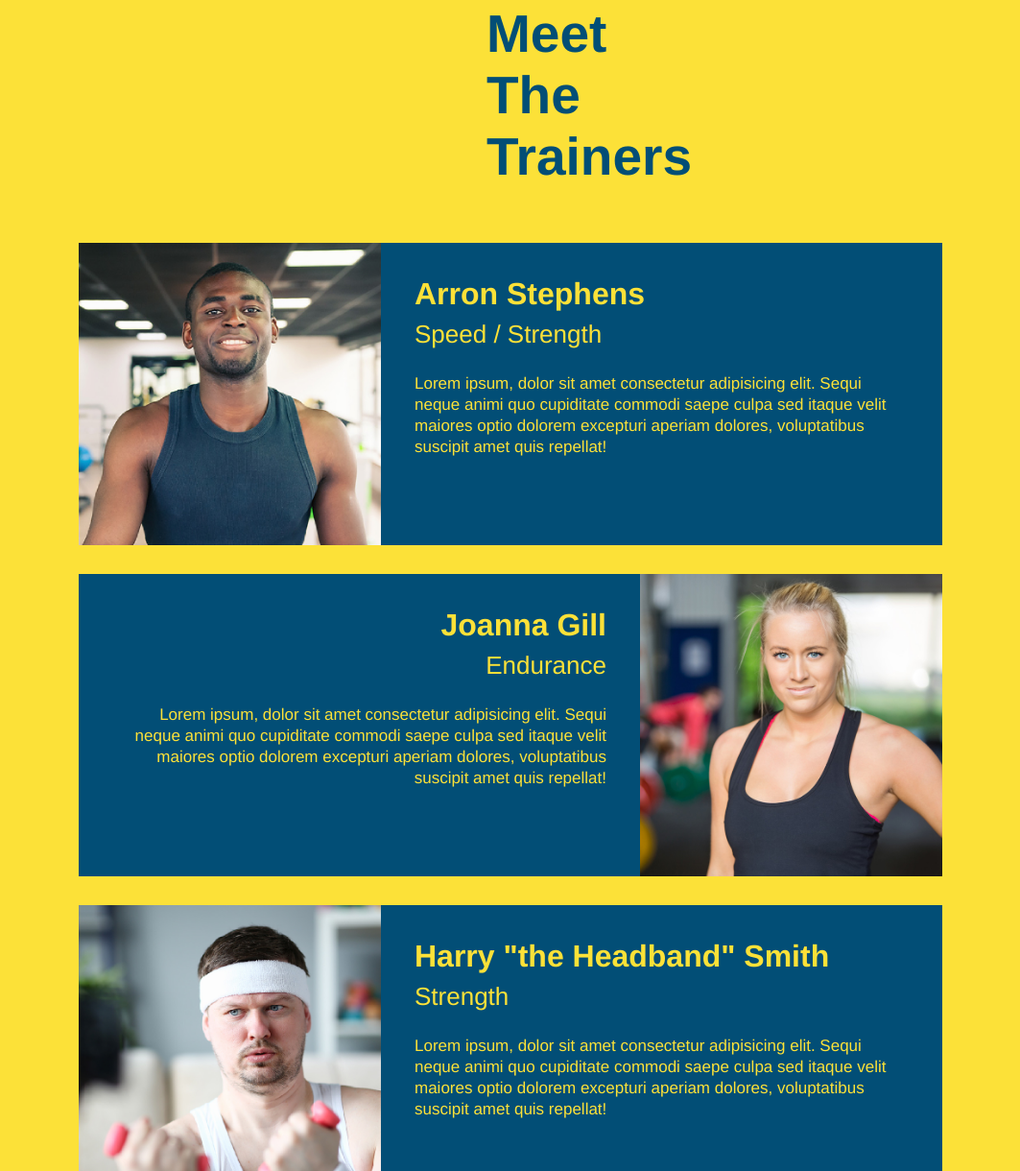
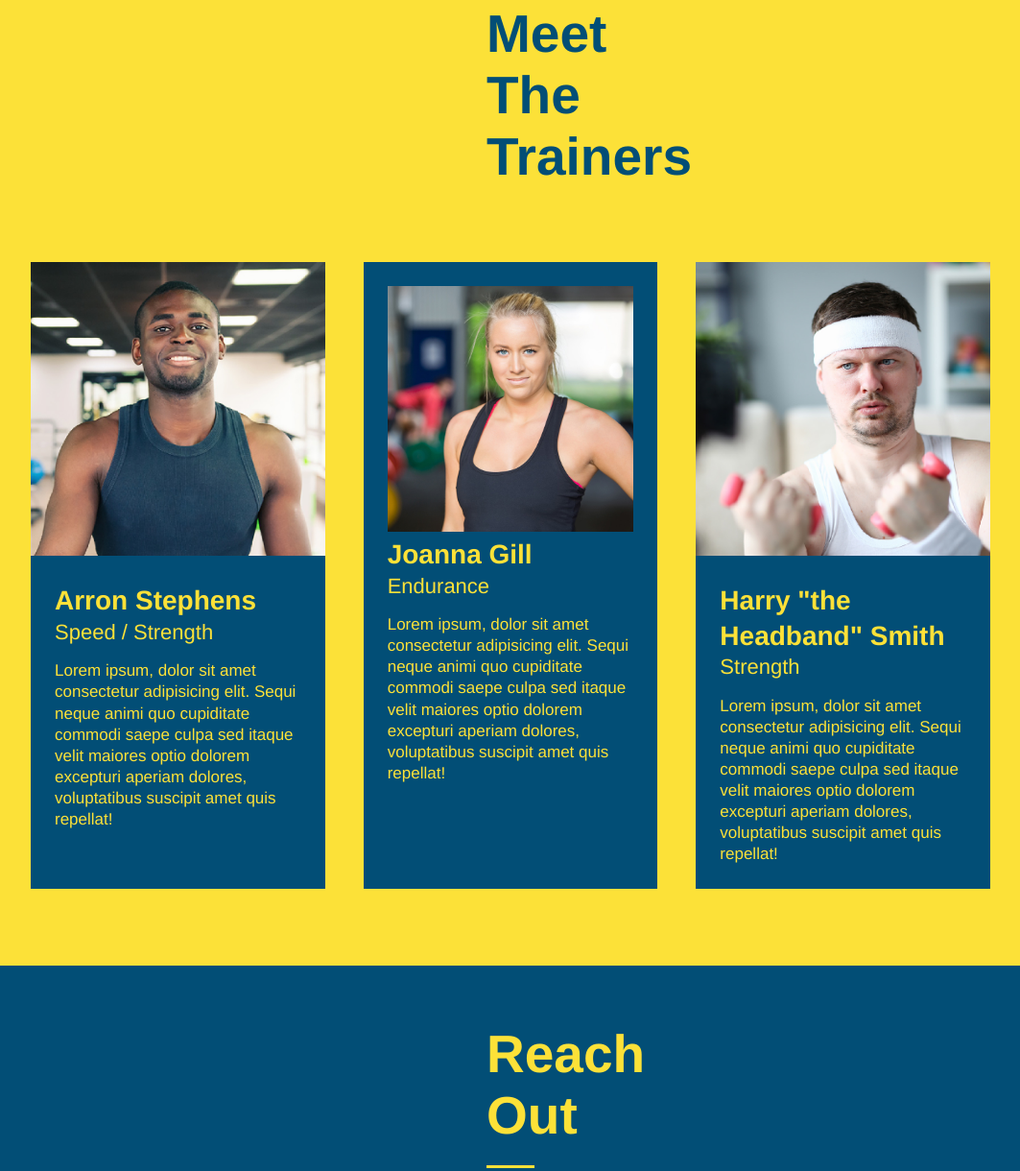
Before and after one commit to blazelim/blazelim.run-buddy, a plain HTML site: page index.html in a window 1280 px wide. Shown: the part 2487-3707 px from the top of the page at 96% size, without its empty margins (108-1171 px from the left). Drawn offline with Linux system fonts and the light colour scheme.

Commit message:
add flexbox to trainers

```diff
--- a/assets/css/style.css
+++ b/assets/css/style.css
@@ -233,24 +233,29 @@ section {
     color: #024e76;
 }
 
+.trainers {
+    width: 100%;
+    margin: 0 auto;
+    display: flex;
+    flex-wrap: wrap;
+    justify-content: space-around;
+}
 
 .trainer {
-    width: 900px;
-    margin: 0 auto 30px auto;
+    flex: 1;
+    margin: 20px;
     background: #024e76;
     color: #fce138;
-    overflow: auto;
+
 }
 
 .trainer img {
-    width: 35%;
-    float: left;
+    width: 100%;
 }
 
 .trainer-bio {
-    padding: 35px;
-    float: left;
-    width: 65%;
+    padding: 25px;
+    line-height: 1.3;
 }
 
 .text-left {
@@ -262,19 +267,17 @@ section {
 }
 
 .trainer-bio h3 {
-    font-size: 32px;
-    margin-bottom: 8px;
+    font-size: 28px;
 }
 
 .trainer-bio h4 {
     font-weight: lighter;
-    font-size: 26px;
-    margin-bottom: 25px;
+    font-size: 22px;
+    margin-bottom: 15px;
 }
 
 .trainer-bio p {
     font-size: 17px;
-    line-height: 1.3;
 }
 
 /* Reach out styles start */
@@ -294,7 +297,7 @@ section {
 .contact-info div {
     width: 410px;
     display: inline-block;
-    vertical-align:top;
+    vertical-align: top;
     text-align: left;
     margin: 30px 0 0 60px;
     color: white;
@@ -315,7 +318,7 @@ section {
 }
 
 .contact-info a {
-    color: #fce138
+    color: #fce138;
 }
 /* reach out styles end */
 
--- a/index.html
+++ b/index.html
@@ -162,16 +162,17 @@
 
 
         <!--"meet the trainers" section-->
-        <section id="your-trainers" class="trainers">
+        <section id="your-trainers" >
             <div class="flex-row">
                 <h2 class="section-title primary-border">Meet The Trainers</h2>
             </div>
             <!-- first trainer bio -->
+            <div class="trainers">
                 <article class="trainer">
                     <img src="./assets/images/trainer-1.jpg" alt="Arron Stephens in his workout clothes, ready to pump iron" />
-                <div class="trainer-bio text-left">
-                    <h3>Arron Stephens</h3>
-                    <h4>Speed / Strength</h4>
+                    <div class="trainer-bio">
+                        <h3 class="trainer-name">Arron Stephens</h3>
+                        <h4 class="trainer-role">Speed / Strength</h4>
                         <p>
                             Lorem ipsum, dolor sit amet consectetur adipisicing elit. Sequi neque animi quo cupiditate commodi saepe culpa sed itaque velit maiores optio dolorem excepturi aperiam dolores, voluptatibus suscipit amet quis repellat!
                         </p>
@@ -180,28 +181,29 @@
 
                 <!-- second trainer bio -->
                 <article class="trainer">
-                <div class="trainer-bio text-right">
-                    <h3>Joanna Gill</h3>
-                    <h4>Endurance</h4>
+                    <div class="trainer-bio">
+                        <img src="./assets/images/trainer-2.jpg" alt="Joanna Gill cooling off after a workout" />
+                        <h3 class="trainer-name">Joanna Gill</h3>
+                        <h4 class="trainer-role">Endurance</h4>
                         <p>
                             Lorem ipsum, dolor sit amet consectetur adipisicing elit. Sequi neque animi quo cupiditate commodi saepe culpa sed itaque velit maiores optio dolorem excepturi aperiam dolores, voluptatibus suscipit amet quis repellat!
                         </p>
                     </div>
-                <img src="./assets/images/trainer-2.jpg" alt="Joanna Gill cooling off after a workout" />
+
                 </article>
 
                 <!-- third trainer bio -->
                 <article class="trainer">
                     <img src="./assets/images/trainer-3.jpg" alt="Harry Smith wearing a headband and lifting comically small pink weights" />
-                <div class="trainer-bio text-left">
-                    <h3>Harry "the Headband" Smith</h3>
-                    <h4>Strength</h4>
+                    <div class="trainer-bio">
+                        <h3 class="trainer-name">Harry "the Headband" Smith</h3>
+                        <h4 class="trainer-role">Strength</h4>
                         <p>
                             Lorem ipsum, dolor sit amet consectetur adipisicing elit. Sequi neque animi quo cupiditate commodi saepe culpa sed itaque velit maiores optio dolorem excepturi aperiam dolores, voluptatibus suscipit amet quis repellat!
                         </p>
                     </div>
                 </article>
-
+            </div>
         </section>
 
         <!--"reach out" section-->
```
Lines whose indentation alone changed are shown as unchanged.
